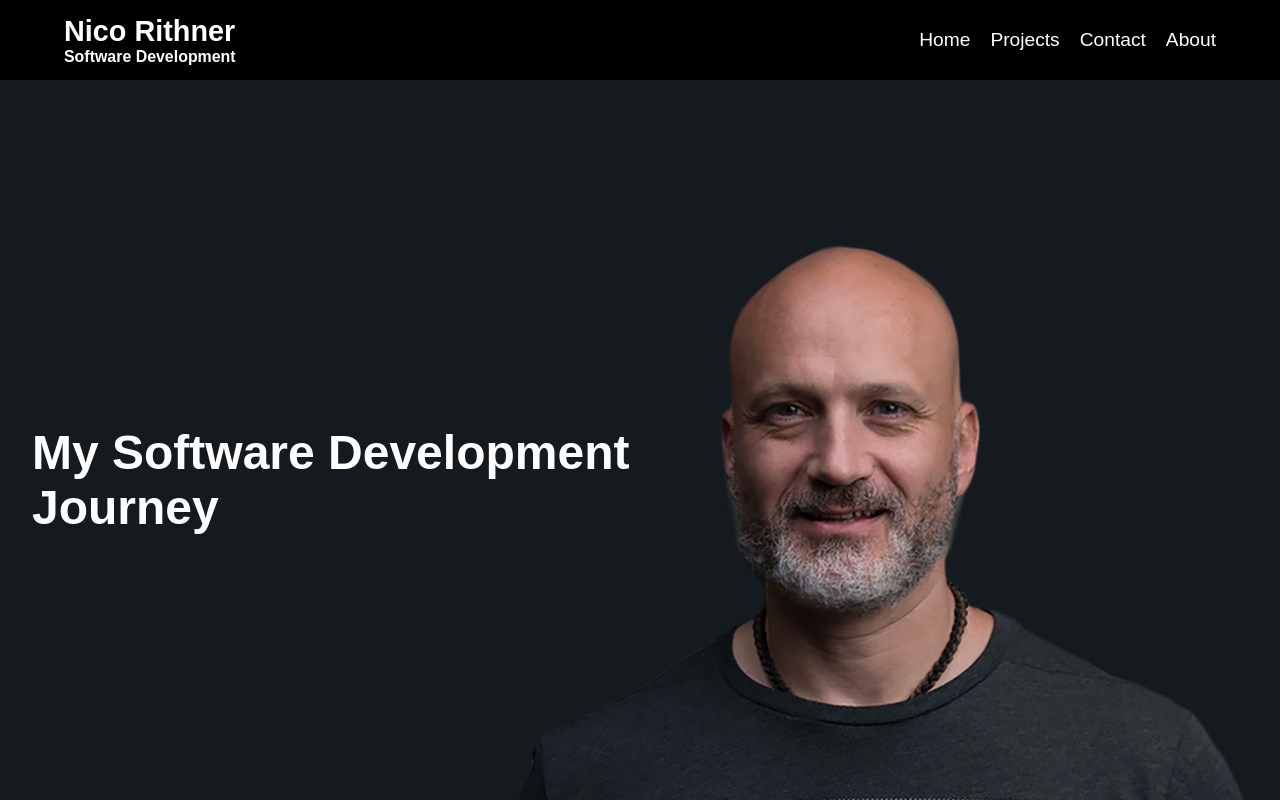
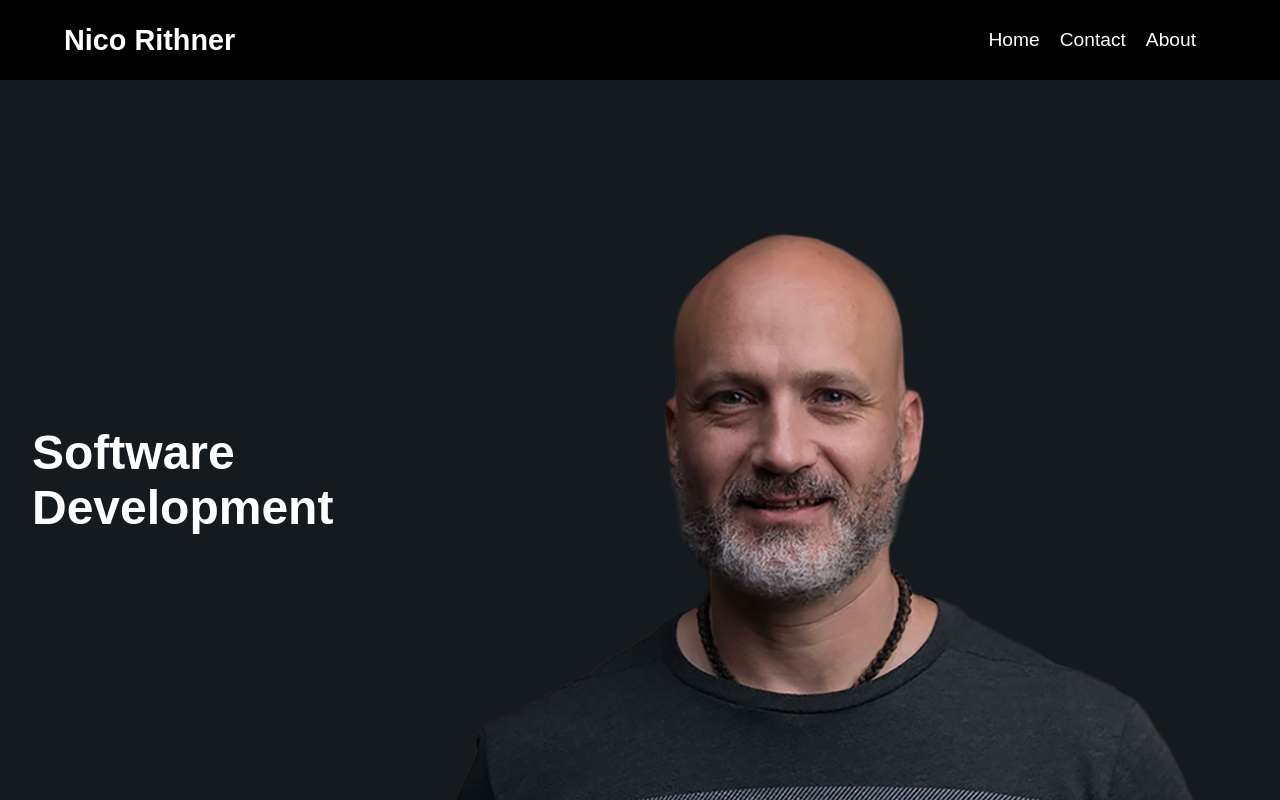
Before and after one commit to nicorithner/nico-site, a React (Create React App) app: page / in a window 1280 px wide. Built offline with nearby package versions, Linux system fonts and the light colour scheme.

Commit message:
Update home page and nav bar

```diff
--- a/src/App.js
+++ b/src/App.js
@@ -1,12 +1,9 @@
 import React from 'react';
 import { BrowserRouter, Route } from 'react-router-dom';
 import Home from './components/home/Home.js';
-import Projects from './components/projects/Projects.js';
-import ProjectDetail from './components/projectDetail/ProjectDetail.js';
 import Contact from './components/contact/Contact.js';
 import About from './components/about/About.js';
 import Navigation from './components/navigation/Navigation.js';
-import { projects } from './projectList.js';
 import './App.css';
 
 function App() {
@@ -18,14 +15,6 @@ function App() {
         </div>
 
         <Route exact path="/" component={Home} />
-        <Route exact path="/projects" render= { () => <Projects projectlist={projects}/> } />
-        <Route path="/projects/:id" render={({ match }) => {
-          const foundProject = projects.find(project => project.id === +match.params.id)
-          return (
-            <ProjectDetail project={foundProject}/>
-          )
-        }
-          } />
         <Route path="/contact" component={Contact} />
         <Route path="/about" component={About} />
 
--- a/src/components/home/Home.js
+++ b/src/components/home/Home.js
@@ -6,7 +6,7 @@ function Home(props) {
    <div className="hero-container">
 
      <div className="hero-heading">
-      <h1> My Software Development Journey</h1>
+      <h1>Software Development</h1>
      </div>
 
      <div className="hero-image">
--- a/src/components/navigation/Navigation.js
+++ b/src/components/navigation/Navigation.js
@@ -18,7 +18,6 @@ function Navigation() {
     <nav className="navbar">
       <Link to="/" className="nav-logo">
         <h1> Nico Rithner</h1>
-        <h5> Software Development </h5>
 			</Link>
 			<div onClick={handleClick} className="nav-icon">
 				{open ? <FiX /> : <FiMenu />}
@@ -27,11 +26,6 @@ function Navigation() {
 				<li className="nav-item">
 					<Link to="/" className="nav-link" onClick={closeMenu}>
 						Home
-					</Link>
-				</li>
-				<li className="nav-item">
-					<Link to="/projects" className="nav-link" onClick={closeMenu}>
-						Projects
 					</Link>
 				</li>
 				<li className="nav-item">
```
